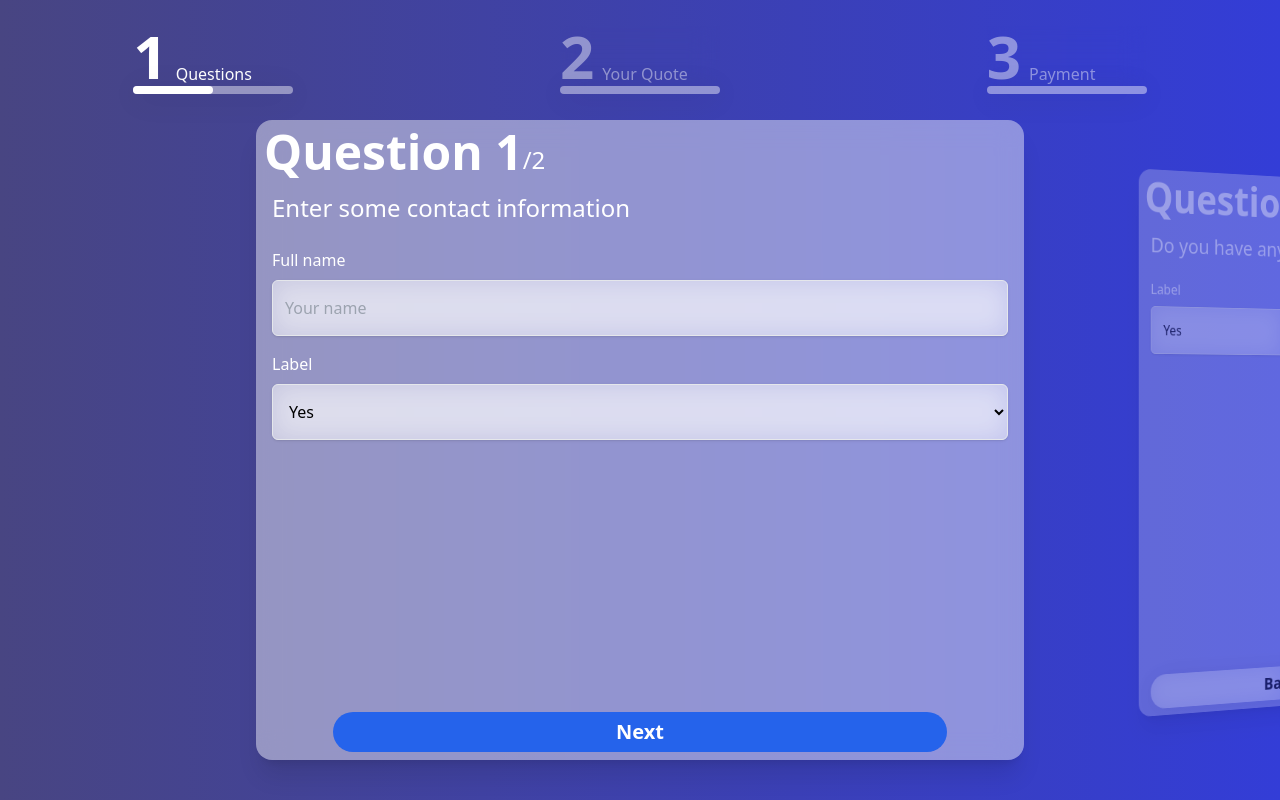
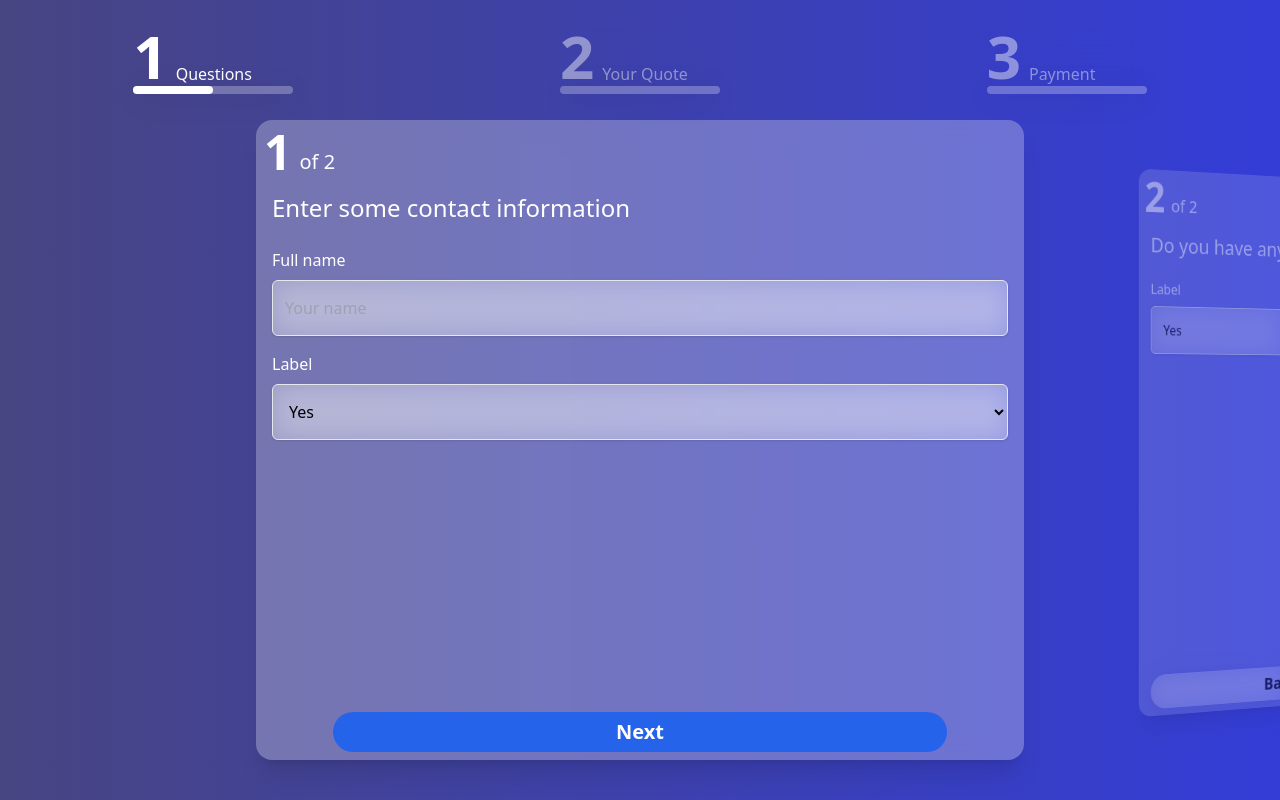
Before and after one commit to miarolfe/SwEngGroup30, a Next.js app in the folder front/life-insurance-front/: page /quote in a window 1280 px wide. Built offline with nearby package versions, Linux system fonts and the light colour scheme.

Commit message:
Preliminary code to hold state

```diff
--- a/front/life-insurance-front/app/globals.css
+++ b/front/life-insurance-front/app/globals.css
@@ -32,7 +32,7 @@
 
   .glass {
     /* From https://css.glass */
-    background: rgba(255, 255, 255, 0.44);
+    background: rgba(255, 255, 255, 0.27);
     box-shadow: 0 4px 30px rgba(0, 0, 0, 0.1);
     backdrop-filter: blur(12.9px);
     -webkit-backdrop-filter: blur(12.9px);
--- a/front/life-insurance-front/app/quote/page.tsx
+++ b/front/life-insurance-front/app/quote/page.tsx
@@ -1,5 +1,4 @@
 "use client";
-// @todo: Create state to hold all the form variables
 import { useState, useRef, useEffect, useMemo } from "react";
 
 import QuoteQuestion from "@/components/QuoteQuestion/QuoteQuestion";
@@ -68,15 +67,20 @@ const Quote = () => {
   const [curr, setCurr] = useState<number>(0);
   const [data, setData] = useState<{ [stateName: string]: string }>({});
 
-  // useEffect(() => {
-  //   qData.map((item) => {
-  //     item.inputs.map((question) => {
-  //       if (!data.hasOwnProperty(question.stateName)) {
-  //         setData({question.stateName: 'world'});
-  //       }
-  //     })
-  //   })
-  // })
+  useEffect(() => {
+    qData.map((item): void => {
+      item.inputs.map((question) => {
+        if (!data.hasOwnProperty(question.stateName)) {
+          setData((prev) => ({ ...prev, [question.stateName]: "" }));
+        }
+      });
+    });
+  });
+
+  // @todo: Remove this console.log
+  useEffect(() => {
+    console.log(data);
+  }, [data]);
 
   const handleIncrement = () => {
     if (curr === qData.length - 1) return;
@@ -106,6 +110,8 @@ const Quote = () => {
             question={item.question}
             onClickNext={handleIncrement}
             onClickBack={handleDecrement}
+            data={data}
+            setData={setData}
             length={qData.length}
             active={curr === idx}
             questionNo={idx + 1}
--- a/front/life-insurance-front/components/QuoteQuestion/QuoteQuestion.tsx
+++ b/front/life-insurance-front/components/QuoteQuestion/QuoteQuestion.tsx
@@ -5,28 +5,29 @@ import SingleLineTextBox from "../SingleLineTextBox";
 type TextBox = {
   label: string;
   textPlaceholder: string;
-  stateName: string;
 };
 
 type Radio = {
   label: string;
   radioOptions: string[];
-  stateName: string;
 };
 
 type Dropdown = {
   label: string;
   dropdownOptions: string[];
-  stateName: string;
 };
 
-type Inputs = TextBox | Radio | Dropdown;
+type Inputs = (TextBox | Radio | Dropdown) & { stateName: string };
 
 type Props = {
   question: string;
   questionNo: number;
   newComps: Inputs[];
   length: number;
+  data: { [stateName: string]: string };
+  setData: React.Dispatch<
+    React.SetStateAction<{ [stateName: string]: string }>
+  >;
   onClickBack?: VoidFunction;
   onClickNext?: VoidFunction;
   active?: boolean;
@@ -40,6 +41,13 @@ const QuoteQuestion = ({ active = false, ...props }: Props) => {
         <SingleLineTextBox
           label={input.label}
           placeholder={input.textPlaceholder}
+          value={props.data[input.stateName]}
+          onChange={(e) =>
+            props.setData((prev) => ({
+              ...prev,
+              [input.stateName]: e.target.value,
+            }))
+          }
         />
       );
 
@@ -56,10 +64,8 @@ const QuoteQuestion = ({ active = false, ...props }: Props) => {
       }`}
     >
       <span className="w-full py-2 pl-2 mb-2 flex items-end">
-        <p className="font-bold text-5xl text-white">
-          Question {props.questionNo}
-        </p>
-        <p className="text-2xl text-white"> /{props.length}</p>
+        <p className="font-bold text-5xl text-white">{props.questionNo}</p>
+        <p className="text-xl text-white ml-2">of {props.length}</p>
       </span>
 
       <div className="w-full h-full flex flex-col px-4">
```
